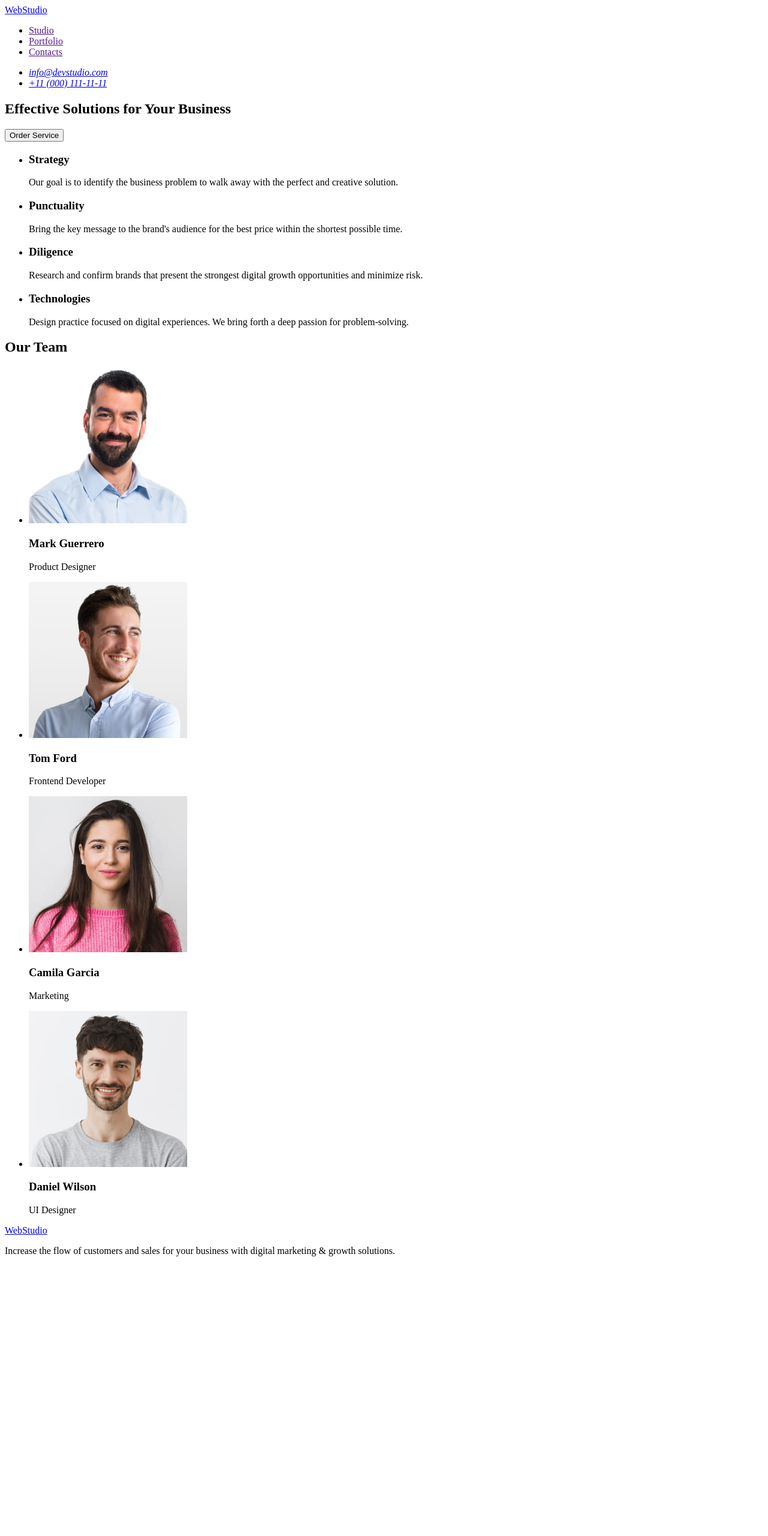
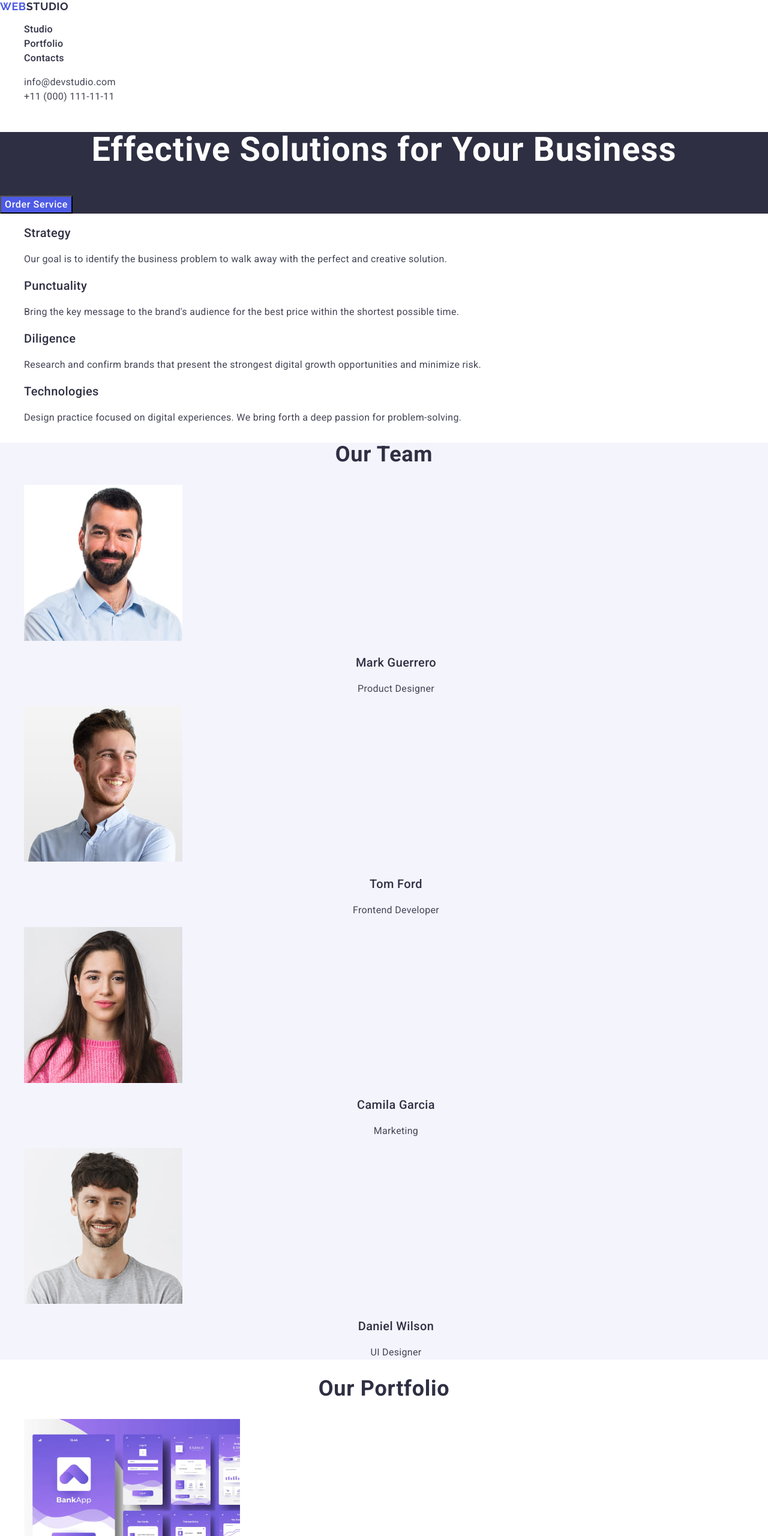
Before and after one commit to Vladislav7Shevchuk/goit-markup-hw-02, a plain HTML site: page index.html in a window 1280 px wide. Shown: the top 2560 px of the page at 60% size. Before the commit the page ends 2110 px from the top, so only its background shows below. Drawn offline with nearby package versions, Linux system fonts and the light colour scheme.

Commit message:
create css

```diff
--- /dev/null
+++ b/css/styles.css
@@ -0,0 +1,192 @@
+body {
+  font-family: 'Roboto', sans-serif;
+  color: #434455;
+  background-color: #fff;
+}
+
+ul {
+  list-style: none;
+}
+
+a {
+  text-decoration: none;
+}
+
+address {
+  font-style: normal;
+}
+
+.visually-hidden {
+  position: absolute;
+  width: 1px;
+  height: 1px;
+  margin: -1px;
+  border: 0;
+  padding: 0;
+
+  white-space: nowrap;
+  clip-path: inset(100%);
+  clip: rect(0 0 0 0);
+  overflow: hidden;
+}
+
+.header-logo {
+  font-family: 'Raleway', sans-serif;
+  font-weight: 700;
+  font-size: 18px;
+  line-height: 117%;
+  letter-spacing: 0.03em;
+  text-transform: uppercase;
+  color: #4d5ae5;
+}
+
+.studio-header {
+  color: #2e2f42;
+}
+
+.header-menu-link {
+  font-weight: 500;
+  font-size: 16px;
+  line-height: 150%;
+  letter-spacing: 0.02em;
+  color: #2e2f42;
+}
+
+.header-menu-link:hover,
+.header-menu-link:focus {
+  color: #404bbf;
+}
+
+.contacts-menu-link {
+  font-size: 16px;
+  line-height: 150%;
+  letter-spacing: 0.02em;
+  color: #434455;
+}
+
+.contacts-menu-link:hover,
+.contacts-menu-link:focus {
+  color: #404bbf;
+}
+
+.page-title {
+  background: #2e2f42;
+}
+
+.title-text {
+  font-weight: 700;
+  font-size: 56px;
+  line-height: 107%;
+  letter-spacing: 0.02em;
+  text-align: center;
+  color: #fff;
+}
+
+.btn {
+  font-weight: 500;
+  font-size: 16px;
+  line-height: 1.5;
+  letter-spacing: 0.04em;
+  color: #fff;
+  background-color: #4d5ae5;
+  cursor: pointer;
+}
+
+.btn:hover,
+.btn:focus {
+  background-color: #404bbf;
+}
+
+.innovation-title-text {
+  font-weight: 500;
+  font-size: 20px;
+  line-height: 120%;
+  letter-spacing: 0.02em;
+  color: #2e2f42;
+}
+
+.innovation-text {
+  font-size: 16px;
+  line-height: 150%;
+  letter-spacing: 0.02em;
+  color: #434455;
+}
+
+.team-container {
+  background: #f4f4fd;
+}
+
+.team-title {
+  font-weight: 700;
+  font-size: 36px;
+  line-height: 111%;
+  letter-spacing: 0.02em;
+  text-align: center;
+  color: #2e2f42;
+}
+
+.team-name {
+  font-weight: 500;
+  font-size: 20px;
+  line-height: 120%;
+  letter-spacing: 0.02em;
+  text-align: center;
+  color: #2e2f42;
+}
+
+.team-job {
+  font-size: 16px;
+  line-height: 150%;
+  letter-spacing: 0.02em;
+  text-align: center;
+  color: #434455;
+}
+
+.portfolio-title {
+  font-weight: 700;
+  font-size: 36px;
+  line-height: 111%;
+  letter-spacing: 0.02em;
+  text-align: center;
+  color: #2e2f42;
+}
+
+.portfolio-title-text {
+  font-weight: 500;
+  font-size: 20px;
+  line-height: 120%;
+  letter-spacing: 0.02em;
+  color: #2e2f42;
+}
+
+.portfolio-text {
+  font-size: 16px;
+  line-height: 150%;
+  letter-spacing: 0.02em;
+  color: #434455;
+}
+
+.footer-container {
+  background: #2e2f42;
+}
+
+.footer-logo {
+  font-family: 'Raleway', sans-serif;
+  font-weight: 700;
+  font-size: 18px;
+  line-height: 117%;
+  letter-spacing: 0.03em;
+  text-transform: uppercase;
+  color: #4d5ae5;
+}
+
+.studio-footer {
+  color: #f4f4fd;
+}
+
+.footer-text {
+  font-size: 16px;
+  line-height: 150%;
+  letter-spacing: 0.02em;
+  color: #f4f4fd;
+}
--- a/index.html
+++ b/index.html
@@ -4,92 +4,209 @@
     <meta charset="UTF-8" />
     <meta name="viewport" content="width=device-width, initial-scale=1.0" />
     <title>Web Studio</title>
+    <link rel="preconnect" href="https://fonts.googleapis.com" />
+    <link rel="preconnect" href="https://fonts.gstatic.com" crossorigin />
+    <link
+      href="https://fonts.googleapis.com/css2?family=Raleway:wght@700&family=Roboto:wght@400;500;700&display=swap"
+      rel="stylesheet"
+    />
+    <link
+      rel="stylesheet"
+      href="https://cdnjs.cloudflare.com/ajax/libs/modern-normalize/3.0.1/modern-normalize.min.css"
+      integrity="sha512-q6WgHqiHlKyOqslT/lgBgodhd03Wp4BEqKeW6nNtlOY4quzyG3VoQKFrieaCeSnuVseNKRGpGeDU3qPmabCANg=="
+      crossorigin="anonymous"
+      referrerpolicy="no-referrer"
+    />
+    <link rel="stylesheet" href="./css/styles.css" />
   </head>
   <body>
-    <header>
-      <nav>
-        <a href="./index.html">WebStudio</a>
-        <ul>
-          <li><a href="">Studio</a></li>
-          <li><a href="">Portfolio</a></li>
-          <li><a href="">Contacts</a></li>
+    <header class="header-container">
+      <nav class="header-navigation">
+        <a class="header-logo" href="./index.html"
+          >Web<span class="studio-header">Studio</span></a
+        >
+        <ul class="header-menu-list">
+          <li class="header-menu-item">
+            <a class="header-menu-link" href="./index.html">Studio</a>
+          </li>
+          <li class="header-menu-item">
+            <a class="header-menu-link" href="./index.html">Portfolio</a>
+          </li>
+          <li class="header-menu-item">
+            <a class="header-menu-link" href="./index.html">Contacts</a>
+          </li>
         </ul>
       </nav>
 
-      <address>
-        <ul>
-          <li><a href="mailto:info@devstudio.com">info@devstudio.com</a></li>
-          <li><a href="tel:+110001111111">+11 (000) 111-11-11</a></li>
+      <address class="contacts">
+        <ul class="contacts-menu-list">
+          <li class="contacts-menu-item">
+            <a class="contacts-menu-link" href="mailto:info@devstudio.com"
+              >info@devstudio.com</a
+            >
+          </li>
+          <li class="contacts-menu-item">
+            <a class="contacts-menu-link" href="tel:+110001111111"
+              >+11 (000) 111-11-11</a
+            >
+          </li>
         </ul>
       </address>
     </header>
     <main>
-      <section>
-        <h1>Effective Solutions for Your Business</h1>
-        <button type="button">Order Service</button>
+      <section class="page-title">
+        <h1 class="title-text">Effective Solutions for Your Business</h1>
+        <button type="button" class="btn">Order Service</button>
       </section>
-      <section>
-        <h2 hidden>Driving Innovation</h2>
-        <ul>
-          <li>
-            <h3>Strategy</h3>
-            <p>
+      <section class="innovation-container">
+        <h2 class="visually-hidden">Driving Innovation</h2>
+        <ul class="innovation-list">
+          <li class="innovation-item">
+            <h3 class="innovation-title-text">Strategy</h3>
+            <p class="innovation-text">
               Our goal is to identify the business problem to walk away with the
               perfect and creative solution.
             </p>
           </li>
-          <li>
-            <h3>Punctuality</h3>
-            <p>
+          <li class="innovation-item">
+            <h3 class="innovation-title-text">Punctuality</h3>
+            <p class="innovation-text">
               Bring the key message to the brand's audience for the best price
               within the shortest possible time.
             </p>
           </li>
-          <li>
-            <h3>Diligence</h3>
-            <p>
+          <li class="innovation-item">
+            <h3 class="innovation-title-text">Diligence</h3>
+            <p class="innovation-text">
               Research and confirm brands that present the strongest digital
               growth opportunities and minimize risk.
             </p>
           </li>
-          <li>
-            <h3>Technologies</h3>
-            <p>
+          <li class="innovation-item">
+            <h3 class="innovation-title-text">Technologies</h3>
+            <p class="innovation-text">
               Design practice focused on digital experiences. We bring forth a
               deep passion for problem-solving.
             </p>
           </li>
         </ul>
       </section>
-      <section>
-        <h2>Our Team</h2>
-        <ul>
-          <li>
-            <img src="./images/img-1.jpg" alt="Mark Guerrero" width="264" />
-            <h3>Mark Guerrero</h3>
-            <p>Product Designer</p>
+      <section class="team-container">
+        <h2 class="team-title">Our Team</h2>
+        <ul class="team-list">
+          <li class="contacts-team">
+            <img
+              src="./images/img-1.jpg"
+              alt="Mark Guerrero"
+              width="264"
+              class="team-images"
+            />
+            <h3 class="team-name">Mark Guerrero</h3>
+            <p class="team-job">Product Designer</p>
           </li>
-          <li>
-            <img src="./images/img-2.jpg" alt="Tom Ford" width="264" />
-            <h3>Tom Ford</h3>
-            <p>Frontend Developer</p>
+          <li class="contacts-team">
+            <img
+              src="./images/img-2.jpg"
+              alt="Tom Ford"
+              width="264"
+              class="team-images"
+            />
+            <h3 class="team-name">Tom Ford</h3>
+            <p class="team-job">Frontend Developer</p>
           </li>
-          <li>
-            <img src="./images/img-3.jpg" alt="Camila Garcia" width="264" />
-            <h3>Camila Garcia</h3>
-            <p>Marketing</p>
+          <li class="contacts-team">
+            <img
+              src="./images/img-3.jpg"
+              alt="Camila Garcia"
+              width="264"
+              class="team-images"
+            />
+            <h3 class="team-name">Camila Garcia</h3>
+            <p class="team-job">Marketing</p>
           </li>
-          <li>
-            <img src="./images/img-4.jpg" alt="Daniel Wilson" width="264" />
-            <h3>Daniel Wilson</h3>
-            <p>UI Designer</p>
+          <li class="contacts-team">
+            <img
+              src="./images/img-4.jpg"
+              alt="Daniel Wilson"
+              width="264"
+              class="team-images"
+            />
+            <h3 class="team-name">Daniel Wilson</h3>
+            <p class="team-job">UI Designer</p>
+          </li>
+        </ul>
+      </section>
+      <section class="portfolio-container">
+        <h2 class="portfolio-title">Our Portfolio</h2>
+        <ul class="portfolio-list">
+          <li class="portfolio-item">
+            <img
+              src="./images/img-5.jpg"
+              alt="Banking App"
+              width="360"
+              class="portfolio-images"
+            />
+            <h3 class="portfolio-title-text">Banking App</h3>
+            <p class="portfolio-text">App</p>
+          </li>
+          <li class="portfolio-item">
+            <img
+              src="./images/img-6.jpg"
+              alt="Cashless Payment"
+              width="360"
+              class="portfolio-images"
+            />
+            <h3 class="portfolio-title-text">Cashless Payment</h3>
+            <p class="portfolio-text">Marketing</p>
+          </li>
+          <li class="portfolio-item">
+            <img
+              src="./images/img-7.jpg"
+              alt="Meditation App"
+              width="360"
+              class="portfolio-images"
+            />
+            <h3 class="portfolio-title-text">Meditation App</h3>
+            <p class="portfolio-text">App</p>
+          </li>
+          <li class="portfolio-item">
+            <img
+              src="./images/img-8.jpg"
+              alt="Taxi Service"
+              width="360"
+              class="portfolio-images"
+            />
+            <h3 class="portfolio-title-text">Taxi Service</h3>
+            <p class="portfolio-text">Marketing</p>
+          </li>
+          <li class="portfolio-item">
+            <img
+              src="./images/img-9.jpg"
+              alt="Screen Illustrations"
+              width="360"
+              class="portfolio-images"
+            />
+            <h3 class="portfolio-title-text">Screen Illustrations</h3>
+            <p class="portfolio-text">Design</p>
+          </li>
+          <li class="portfolio-item">
+            <img
+              src="./images/img-10.jpg"
+              alt="Online Courses"
+              width="360"
+              class="portfolio-images"
+            />
+            <h3 class="portfolio-title-text">Online Courses</h3>
+            <p class="portfolio-text">Marketing</p>
           </li>
         </ul>
       </section>
     </main>
-    <footer>
-      <a href="./index.html">WebStudio</a>
-      <p>
+    <footer class="footer-container">
+      <a class="footer-logo" href="./index.html"
+        >Web<span class="studio-footer">Studio</span></a
+      >
+      <p class="footer-text">
         Increase the flow of customers and sales for your business with digital
         marketing & growth solutions.
       </p>
```
Also changed, not shown: images/img-10.jpg (added), images/img-5.jpg (added), images/img-6.jpg (added), images/img-7.jpg (added), images/img-8.jpg (added), images/img-9.jpg (added), 2 other files.
